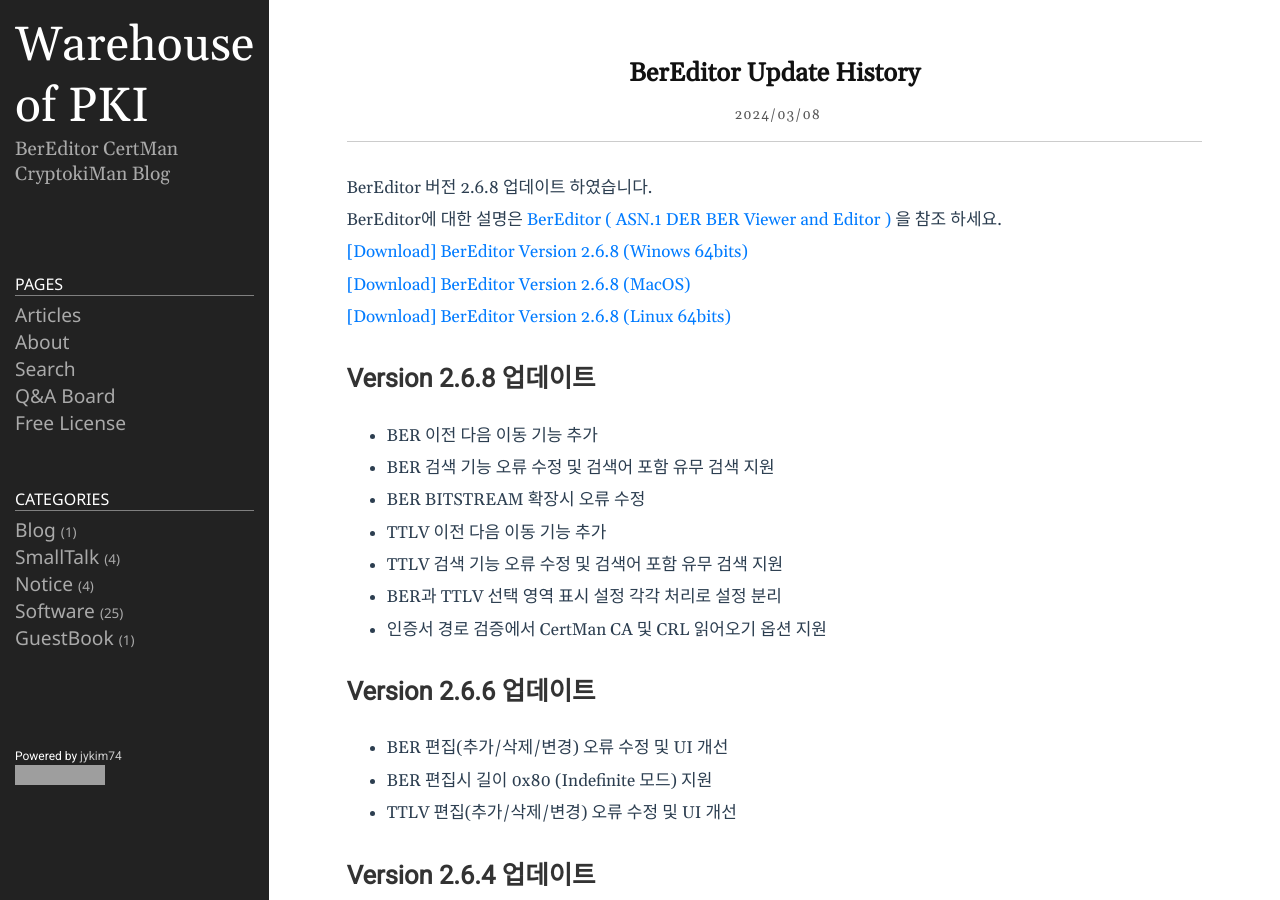
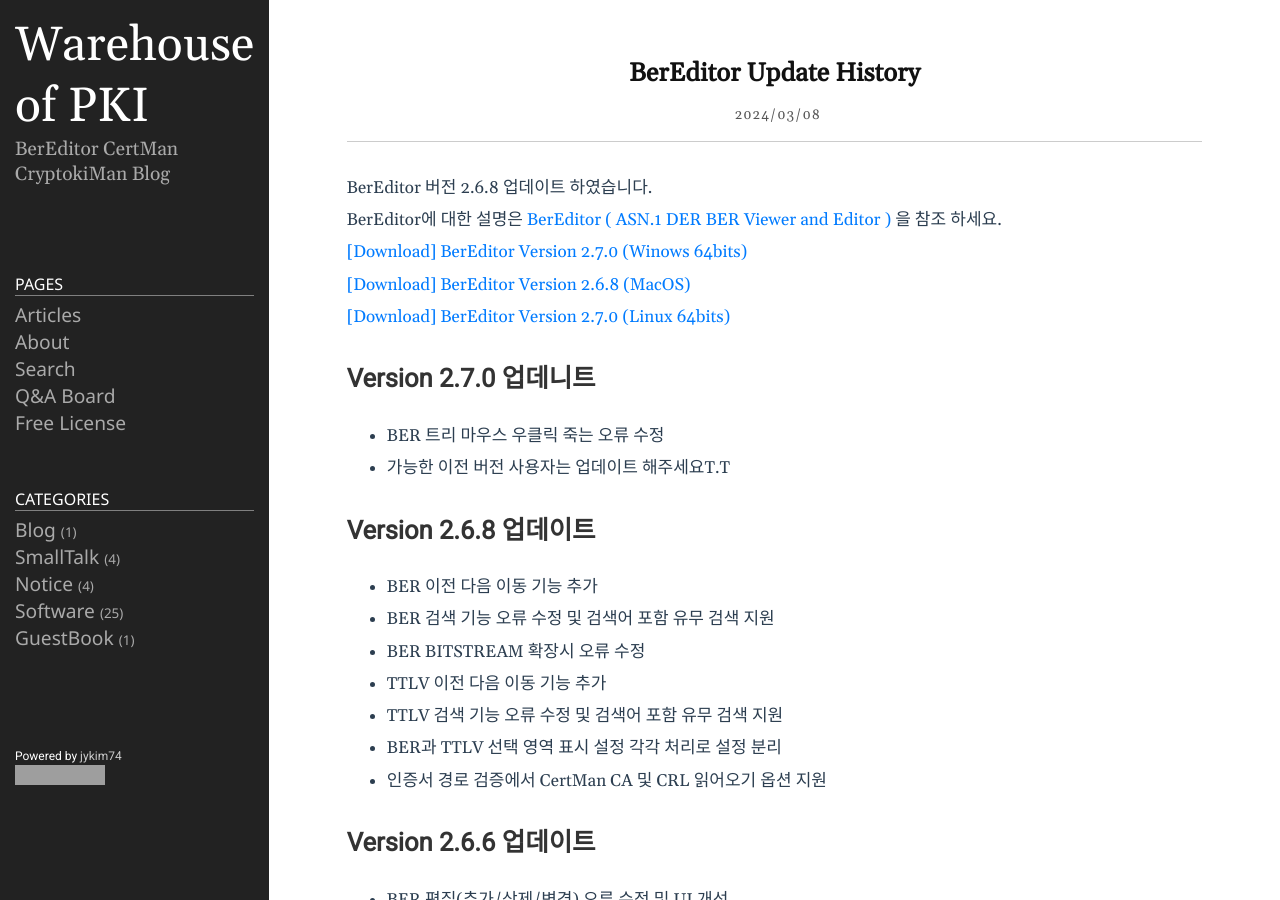
Before and after one commit to jykim74/jykim74.github.io, a Jekyll site: the page built from _posts/2024-03-08-BerEditorUpdate.md, in a window 1280 px wide and 900 px high. Built offline with Jekyll 4.4.1, drawn with Linux system fonts in a browser that asks for light colours; nearby versions of some CDN libraries; comment, search, counter and statistics services are not loaded; grey boxes are pictures that could not be loaded.

Commit message:
BerEditor Version 2.7.0 msi zip 적용

```diff
--- a/_posts/2023-04-13-BerEditor.markdown
+++ b/_posts/2023-04-13-BerEditor.markdown
@@ -16,11 +16,11 @@
 
 This is a program I made personally, so if you have any questions or bugs, use [Google Groups]( https://groups.google.com/g/bereditor, "Google Groups" )
 
-[[Download] BerEditor Version 2.6.8 (Win64)]( https://jykim74.github.io/msi/BerEditor-enV268.msi "BerEditor" )
+[[Download] BerEditor Version 2.7.0 (Win64)]( https://jykim74.github.io/msi/BerEditor-enV270.msi "BerEditor" )
 
 [[Download] BerEditor Version 2.6.8 (MacOS)]( https://jykim74.github.io/dmg/BerEditorV268.dmg "BerEditor" )
 
-[[Download] BerEditor Version 2.6.8 (Linux64)]( https://jykim74.github.io/zip/BerEditorV268.zip "BerEditor" )
+[[Download] BerEditor Version 2.7.0 (Linux64)]( https://jykim74.github.io/zip/BerEditorV270.zip "BerEditor" )
 
 If you would like to receive a license, simply write a request in [Free License Request](https::/jykim7.mycafe24.com/user_reg.php) and you can receive a trial (30-day) license.
 Of course, you can apply for a license multiple times.
--- a/_posts/2024-03-08-BerEditorUpdate.md
+++ b/_posts/2024-03-08-BerEditorUpdate.md
@@ -7,11 +7,15 @@
 BerEditor 버전 2.6.8 업데이트 하였습니다.
 BerEditor에 대한 설명은 [BerEditor ( ASN.1 DER BER Viewer and Editor )](https://jykim74.tistory.com/36) 을 참조 하세요.
 
-[\[Download\] BerEditor Version 2.6.8 (Winows 64bits)](https://jykim74.github.io/msi/BerEditor-enV268.msi)
+[\[Download\] BerEditor Version 2.7.0 (Winows 64bits)](https://jykim74.github.io/msi/BerEditor-enV270.msi)
 
 [\[Download\] BerEditor Version 2.6.8 (MacOS)](https://jykim74.github.io/dmg/BerEditorV268.dmg)
 
-[\[Download\] BerEditor Version 2.6.8 (Linux 64bits)](https://jykim74.github.io/zip/BerEditorV268.zip)
+[\[Download\] BerEditor Version 2.7.0 (Linux 64bits)](https://jykim74.github.io/zip/BerEditorV270.zip)
+
+## Version 2.7.0 업데니트
+- BER 트리 마우스 우클릭 죽는 오류 수정
+- 가능한 이전 버전 사용자는  업데이트 해주세요T.T
 
 ## Version 2.6.8 업데이트
 - BER 이전 다음 이동 기능 추가
--- a/appcast/bereditor_appcast_win.xml
+++ b/appcast/bereditor_appcast_win.xml
@@ -5,9 +5,9 @@
 		<description>Feed for BerEditor updates</description>
 		<language>en</language>
 		<item>
-			<title>Version 2.6.8</title>
+			<title>Version 2.7.0</title>
 			<sparkle:releaseNotesLink>https://jykim74.github.io/software/2024/03/08/BerEditorUpdate.html</sparkle:releaseNotesLink>
-			<enclosure url="https://jykim74.github.io/msi/BerEditor-enV268.msi" sparkle:version="2.6.8" length="0" type="application/octet-stream"/>
+			<enclosure url="https://jykim74.github.io/msi/BerEditor-enV270.msi" sparkle:version="2.7.0" length="0" type="application/octet-stream"/>
 		</item>
 	</channel>
 </rss>
--- a/appcast/bereditor_appcast_win2.xml
+++ b/appcast/bereditor_appcast_win2.xml
@@ -5,9 +5,9 @@
 		<description>Feed for BerEditor updates</description>
 		<language>en</language>
 		<item>
-			<title>Version 2.6.8</title>
+			<title>Version 2.7.0</title>
 			<sparkle:releaseNotesLink>https://jykim74.github.io/software/2024/03/08/BerEditorUpdate.html</sparkle:releaseNotesLink>
-			<enclosure url="https://jykim74.github.io/msi/BerEditor-enV268.msi" sparkle:version="2.6.8" length="0" type="application/octet-stream"/>
+			<enclosure url="https://jykim74.github.io/msi/BerEditor-enV270.msi" sparkle:version="2.7.0" length="0" type="application/octet-stream"/>
 		</item>
 	</channel>
 </rss>
--- a/appcast/bereditor_appcast_win_ko.xml
+++ b/appcast/bereditor_appcast_win_ko.xml
@@ -5,9 +5,9 @@
 		<description>Feed for BerEditor updates</description>
 		<language>en</language>
 		<item>
-			<title>Version 2.6.8</title>
+			<title>Version 2.7.0</title>
 			<sparkle:releaseNotesLink>https://jykim74.github.io/software/2024/03/08/BerEditorUpdate.html</sparkle:releaseNotesLink>
-			<enclosure url="https://jykim74.github.io/msi/BerEditor-enV268.msi" sparkle:version="2.6.8" length="0" type="application/octet-stream"/>
+			<enclosure url="https://jykim74.github.io/msi/BerEditor-enV270.msi" sparkle:version="2.7.0" length="0" type="application/octet-stream"/>
 		</item>
 	</channel>
 </rss>
```
Also changed, not shown: 2 other files.
